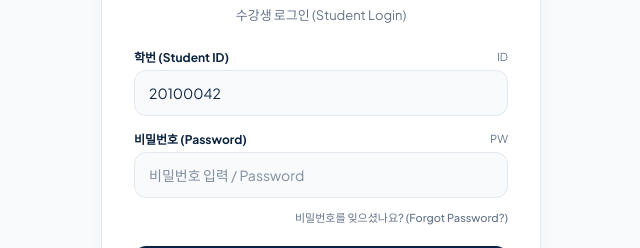
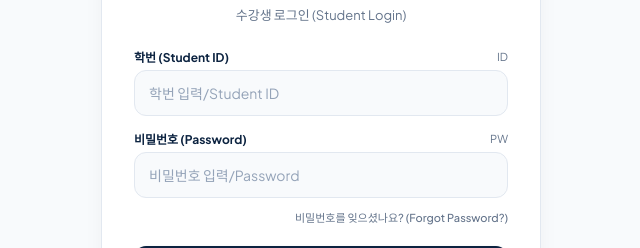
Before and after one commit to jmym512-glitch/Word-Test-App, a React (Vite) app: page / in a window 1280 px wide. Shown: the part 299-547 px from the top of the page, without its empty margins (319-959 px from the left). Built offline with nearby package versions, Linux system fonts and the light colour scheme; no server answers.

Commit message:
fix(auth): 로그인 화면 학번/비밀번호 자동 입력 및 자동 완성 방지, 빈 입력창 및 명확한 플레이스홀더 출력

```diff
--- a/src/App.tsx
+++ b/src/App.tsx
@@ -390,7 +390,6 @@ export default function App() {
       <main className={`flex-1 flex flex-col ${currentTab !== 'login' ? 'pt-16' : ''}`}>
         {currentTab === 'login' && (
           <LoginScreen
-            initialProfile={student || undefined}
             onLogin={handleLogin}
             onOpenTeacherSettings={() => setIsTeacherModalOpen(true)}
           />
--- a/src/components/LoginScreen.tsx
+++ b/src/components/LoginScreen.tsx
@@ -53,8 +53,8 @@ export const LoginScreen: React.FC<LoginScreenProps> = ({
     }
   });
 
-  // 로그인 폼 상태
-  const [loginId, setLoginId] = useState(initialProfile?.studentId || '');
+  // 로그인 폼 상태 (자동 입력 없이 항상 빈 값으로 시작)
+  const [loginId, setLoginId] = useState('');
   const [loginPw, setLoginPw] = useState('');
 
   // 회원가입 폼 상태 (학번, 비밀번호, 이름, 이메일)
@@ -488,7 +488,7 @@ export const LoginScreen: React.FC<LoginScreenProps> = ({
 
         {/* 1. LOGIN MODE */}
         {mode === 'login' ? (
-          <form onSubmit={handleLoginSubmit} className="flex flex-col gap-4">
+          <form onSubmit={handleLoginSubmit} className="flex flex-col gap-4" autoComplete="off">
             {/* 학번 / Student ID */}
             <div className="flex flex-col gap-1 text-left">
               <label htmlFor="loginId" className="text-xs font-bold text-[#0c2340] flex items-center justify-between">
@@ -497,12 +497,16 @@ export const LoginScreen: React.FC<LoginScreenProps> = ({
               </label>
               <input
                 id="loginId"
+                name="studentId"
                 type="text"
                 required
                 value={loginId}
                 onChange={(e) => setLoginId(e.target.value)}
-                placeholder="학번 입력 / Student ID"
-                className="w-full px-3.5 py-3 bg-[#f8fafc] focus:bg-white text-sm text-[#0c2340] rounded-xl border border-[#e2e8f0] focus:border-[#0c2340] outline-none transition-all"
+                placeholder="학번 입력/Student ID"
+                autoComplete="off"
+                data-lpignore="true"
+                spellCheck={false}
+                className="w-full px-3.5 py-3 bg-[#f8fafc] focus:bg-white text-sm text-[#0c2340] rounded-xl border border-[#e2e8f0] focus:border-[#0c2340] outline-none transition-all placeholder:text-[#94a3b8]"
               />
             </div>
 
@@ -514,12 +518,15 @@ export const LoginScreen: React.FC<LoginScreenProps> = ({
               </label>
               <input
                 id="loginPw"
+                name="password"
                 type="password"
                 required
                 value={loginPw}
                 onChange={(e) => setLoginPw(e.target.value)}
-                placeholder="비밀번호 입력 / Password"
-                className="w-full px-3.5 py-3 bg-[#f8fafc] focus:bg-white text-sm text-[#0c2340] rounded-xl border border-[#e2e8f0] focus:border-[#0c2340] outline-none transition-all"
+                placeholder="비밀번호 입력/Password"
+                autoComplete="new-password"
+                data-lpignore="true"
+                className="w-full px-3.5 py-3 bg-[#f8fafc] focus:bg-white text-sm text-[#0c2340] rounded-xl border border-[#e2e8f0] focus:border-[#0c2340] outline-none transition-all placeholder:text-[#94a3b8]"
               />
             </div>
 
```
